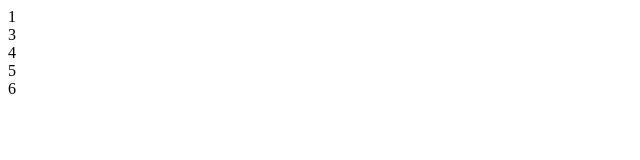
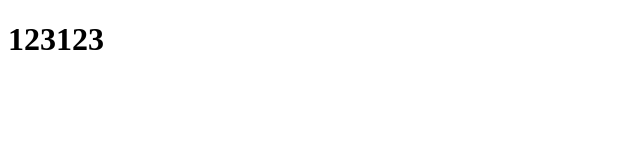
Before and after one commit to junguoguo2017/gittest, a plain HTML site: page index.html in a window 1280 px wide. Shown: the whole page, without its empty margins (0-640 px from the left). Drawn offline with Linux system fonts and the light colour scheme.

Commit message:
test 1111 hello

```diff
--- a/index.html
+++ b/index.html
@@ -5,10 +5,7 @@
     <title>Title</title>
 </head>
 <body>
-<div>1</div>
-<div>3</div>
-<div>4</div>
-<div>5</div>
-<div>6</div>
+
+<h1>123123</h1>
 </body>
 </html>
```
